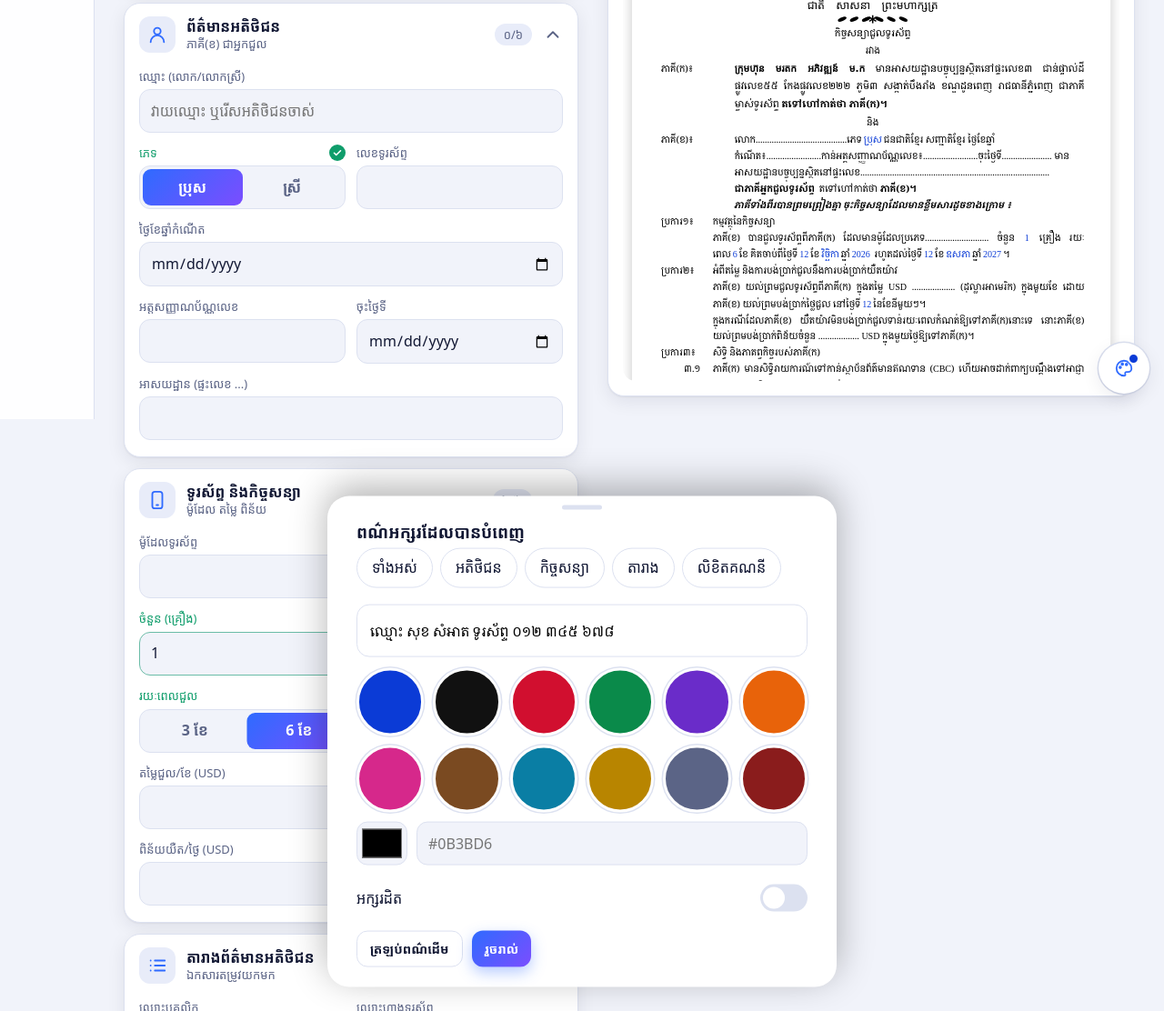
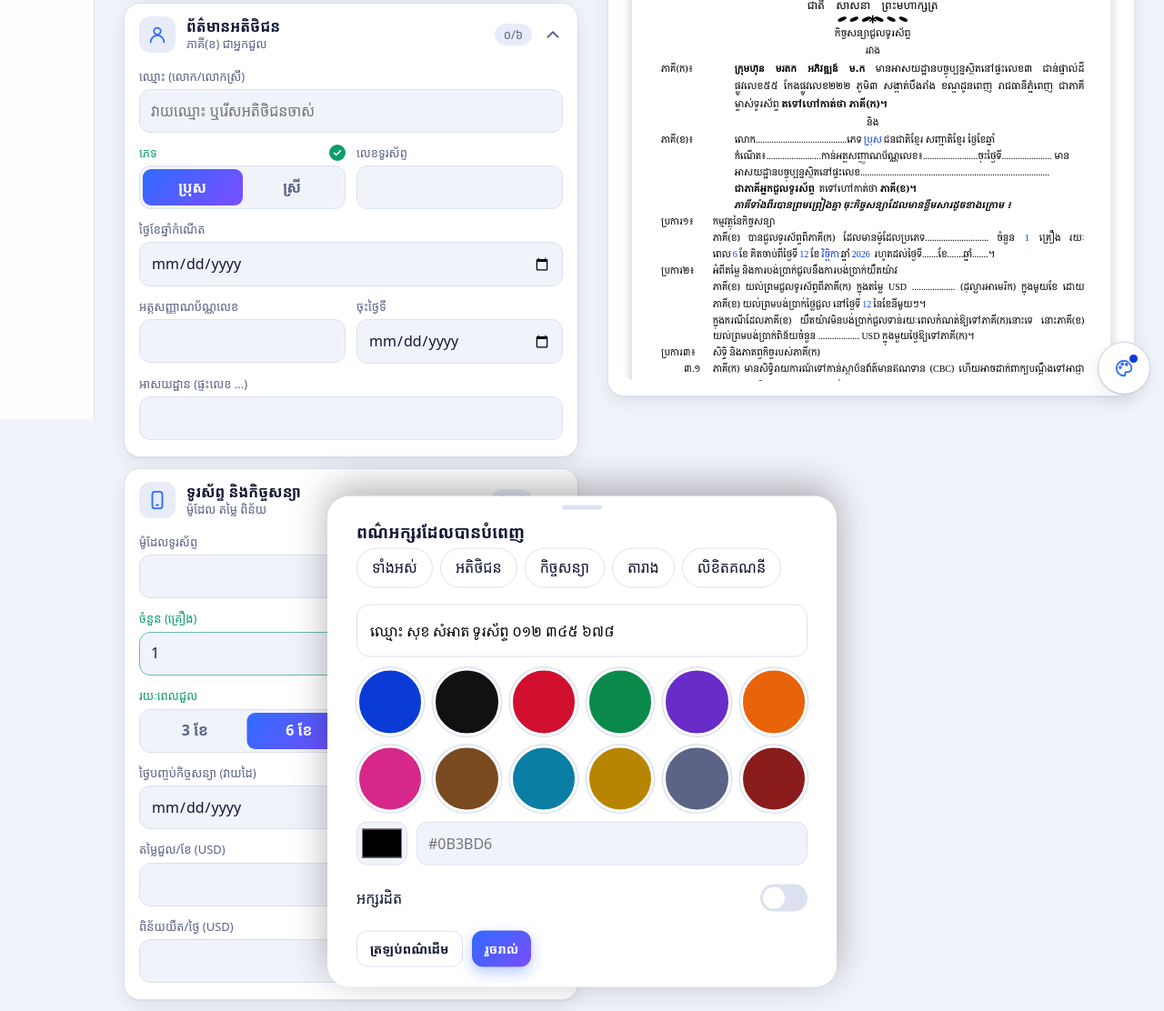
Before and after one commit to vengvy-2185/MORODOK, a plain HTML site: page index.html.html in a window 1280 px wide. Shown: the part 339-1451 px from the top of the page at 91% size. Drawn offline with nearby package versions, Linux system fonts and the light colour scheme; a web font is replaced by a local one.

Commit message:
Add files via upload

```diff
--- a/index.html.html
+++ b/index.html.html
@@ -400,6 +400,7 @@ const SEC=[
   {id:"qty",l:"ចំនួន (គ្រឿង)",type:"number",mode:"numeric"},
   {id:"cdate",l:"ថ្ងៃចុះកិច្ចសន្យា",type:"date"},
   {id:"months",l:"រយៈពេលជួល",seg:[3,6,9,12],suffix:" ខែ",full:1},
+  {id:"edate",l:"ថ្ងៃបញ្ចប់កិច្ចសន្យា (វាយដៃ)",type:"date",full:1},
   {id:"price",l:"តម្លៃជួល/ខែ (USD)",type:"number",mode:"decimal"},
   {id:"day",l:"បង់ប្រចាំខែ ថ្ងៃទី",select:1},
   {id:"fine",l:"ពិន័យយឺត/ថ្ងៃ (USD)",type:"number",mode:"decimal"},
@@ -450,7 +451,7 @@ function build(){
   const dd=Math.min(+S.day||cd.getDate(),31);
   const t=S,v1=(k,n)=>V(t[k]?String(t[k]).trim():"",n,"g1");
   const cdD=V(ar(cd.getDate()),9,"g2"),cdM=V(MON[cd.getMonth()],9,"g2"),cdY=V(ar(cd.getFullYear()),7,"g2");
-  const enD=V(ar(end.getDate()),7,"g2"),enM=V(MON[end.getMonth()],7,"g2"),enY=V(ar(end.getFullYear()),7,"g2");
+  const ed=parse(S.edate),enD=V(ed?ar(ed.getDate()):"",7,"g2"),enM=V(ed?MON[ed.getMonth()]:"",7,"g2"),enY=V(ed?ar(ed.getFullYear()):"",7,"g2");
   const sub=(n,x)=>`<div class="sb"><span>${n}</span><p>${x}</p></div>`;
   P.c1=`<section class="pg">
 <div class="c fh n1">ព្រះរាជាណាចក្រកម្ពុជា</div>
@@ -567,7 +568,7 @@ function stats(){const filled=k=>String(S[k]??"").trim()!=="";
 function focusField(k){go("fill");const c=$("c-"+FIELD_SEC[k]);if(c&&!c.classList.contains("open")){c.classList.add("open");c.querySelector(".ah").setAttribute("aria-expanded","true")}
   setTimeout(()=>{const el=$(k);if(el){el.scrollIntoView({block:"center",behavior:"smooth"});setTimeout(()=>el.focus({preventScroll:true}),350)}},380)}
 function summary(){const t=S,cd=parse(t.cdate)||today,end=addM(cd,+t.months||6);
-  return `📄 កិច្ចសន្យាជួលទូរស័ព្ទ - SKY PHONE SHOP\n👤 ឈ្មោះ: ${t.name} (${t.sex})\n📞 ទូរស័ព្ទ: ${t.phone}\n🪪 អត្តសញ្ញាណប័ណ្ណ: ${t.idn}\n🏠 អាសយដ្ឋាន: ${t.addr}\n📱 ម៉ូដែល: ${t.model} x${t.qty}\n⏳ រយៈពេល: ${t.months} ខែ (${pd(iso(cd))} → ${pd(iso(end))})\n💵 តម្លៃ/ខែ: ${t.price} USD, បង់ថ្ងៃទី ${t.day}\n⚠️ ពិន័យ/ថ្ងៃ: ${t.fine} USD, iCloud: ${t.icl} USD`}
+  return `📄 កិច្ចសន្យាជួលទូរស័ព្ទ - SKY PHONE SHOP\n👤 ឈ្មោះ: ${t.name} (${t.sex})\n📞 ទូរស័ព្ទ: ${t.phone}\n🪪 អត្តសញ្ញាណប័ណ្ណ: ${t.idn}\n🏠 អាសយដ្ឋាន: ${t.addr}\n📱 ម៉ូដែល: ${t.model} x${t.qty}\n⏳ រយៈពេល: ${t.months} ខែ (${pd(iso(cd))} → ${pd(t.edate)})\n💵 តម្លៃ/ខែ: ${t.price} USD, បង់ថ្ងៃទី ${t.day}\n⚠️ ពិន័យ/ថ្ងៃ: ${t.fine} USD, iCloud: ${t.icl} USD`}
 function paintView(){
   $("docChips").innerHTML=DOCS.map(d=>`<button class="chip${d.k===doc?" on":""}" role="tab" data-k="${d.k}">${d.t}</button>`).join("");
   $("docChips").querySelectorAll(".chip").forEach(b=>b.onclick=()=>{doc=b.dataset.k;$("stage").innerHTML="";paintView()});
```
